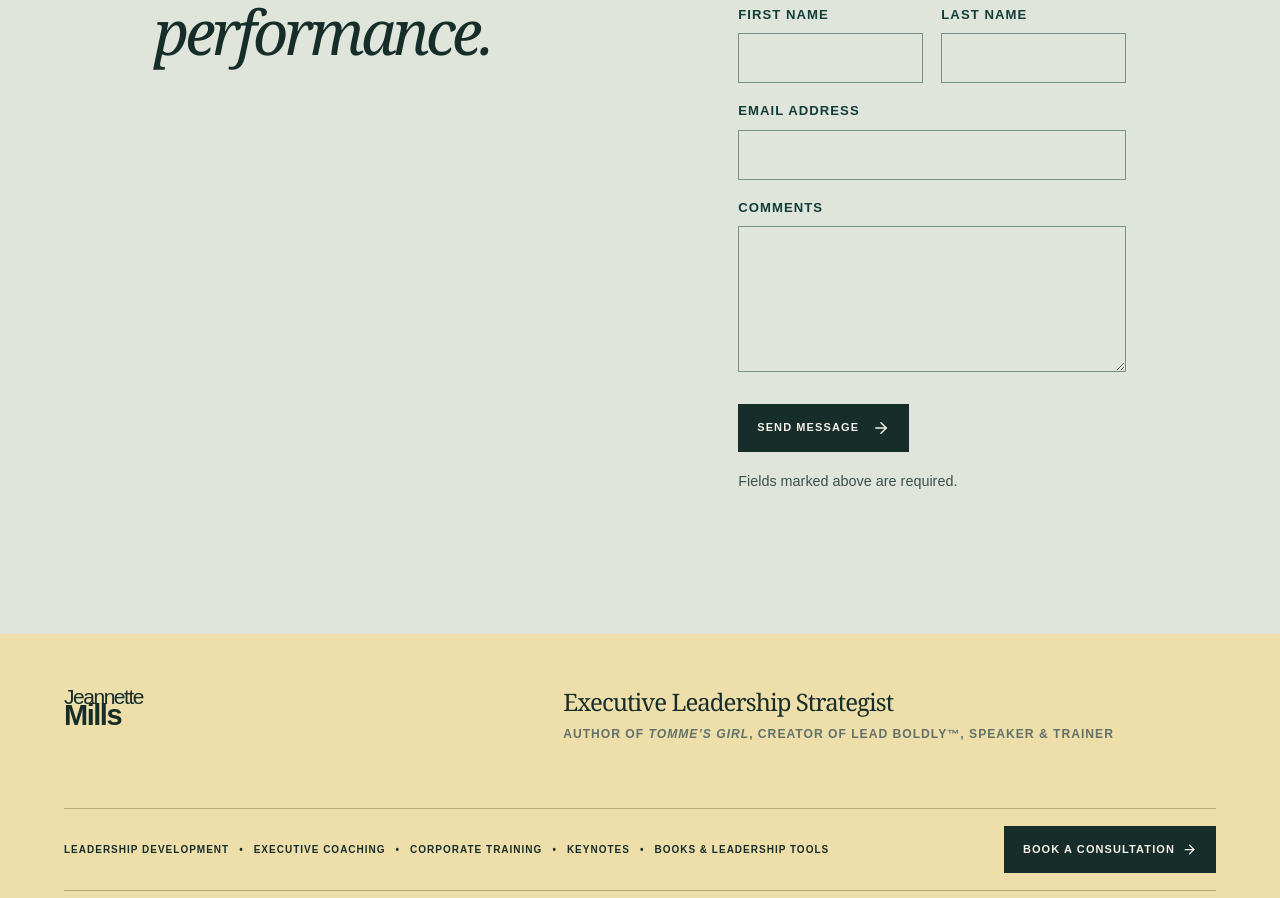
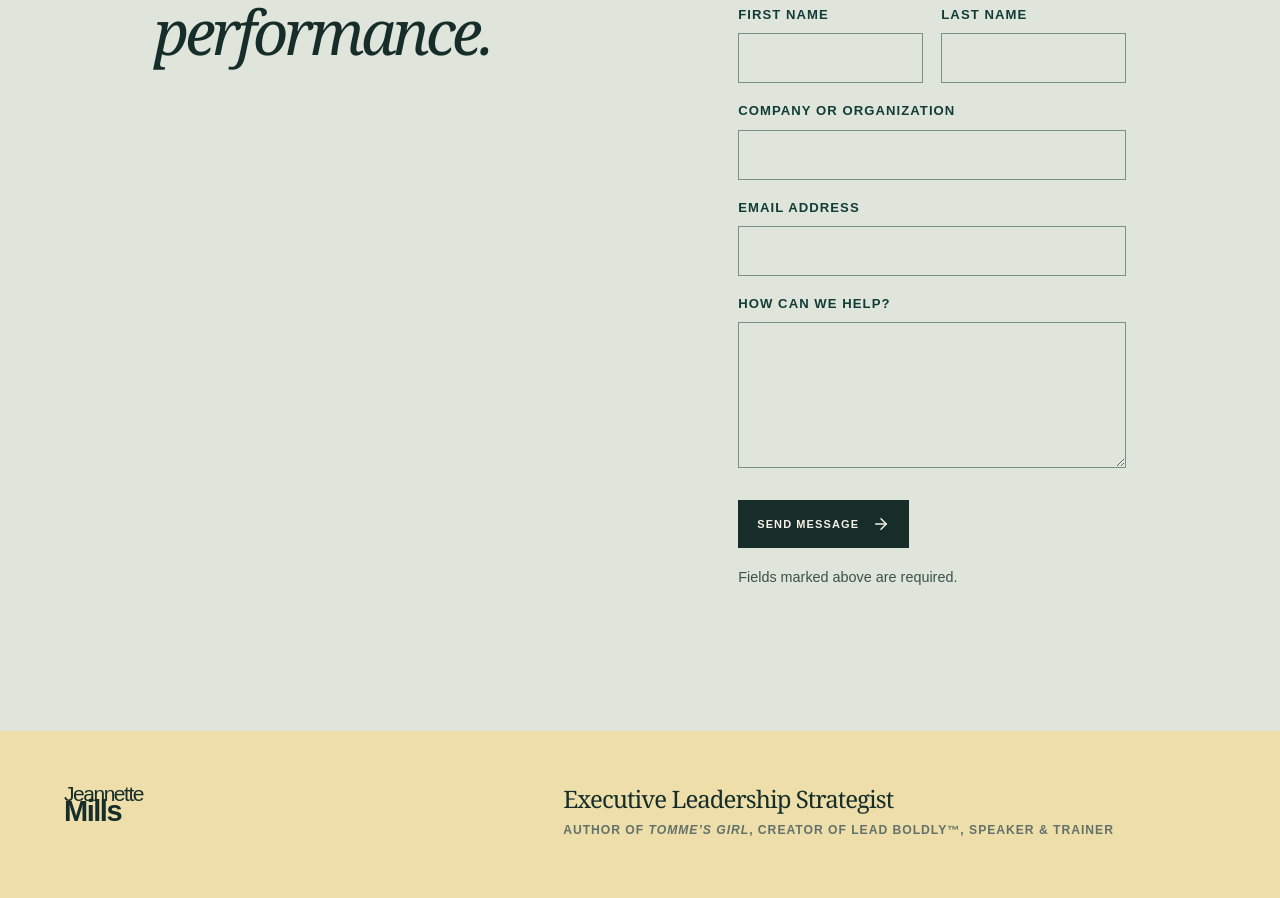
Before and after one commit to pagekey/jeannettemills.com, a React (Vite) app: page /contact in a window 1280 px wide. Shown: the part 1224-2122 px from the top of the page. Built offline with nearby package versions, Linux system fonts and the light colour scheme.

Commit message:
fix: tweak contact form and lambda, add org

```diff
--- a/src/components/ContactForm.tsx
+++ b/src/components/ContactForm.tsx
@@ -30,6 +30,7 @@ export default function ContactForm() {
           metadata: {
             firstName: formData.get("firstName"),
             lastName: formData.get("lastName"),
+            company: formData.get("company"),
             comments: formData.get("comments"),
           },
         }),
@@ -61,11 +62,15 @@ export default function ContactForm() {
         </label>
       </div>
       <label>
+        Company or Organization
+        <input name="company" autoComplete="organization" />
+      </label>
+      <label>
         Email address
         <input name="email" type="email" autoComplete="email" required />
       </label>
       <label>
-        Comments
+        How can we help?
         <textarea name="comments" rows={5} required />
       </label>
       <button
```
Also changed, not shown: 1 other file (tests, documents, lock files or other folders).
